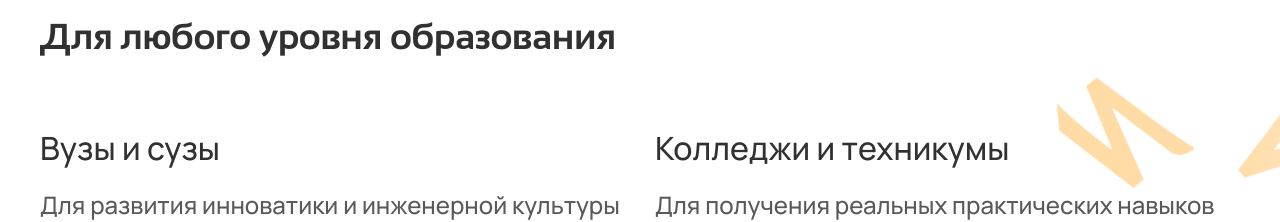
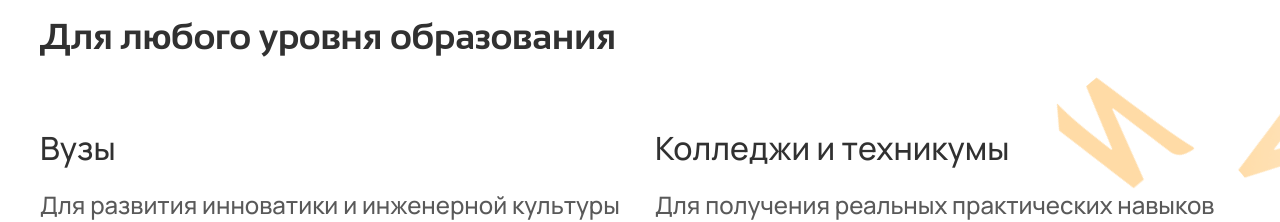
Before and after one commit to denisholmov/edu-cifra, a React (Vite) app: page / in a window 1280 px wide. Shown: the part 2000-2222 px from the top of the page. Built offline with nearby package versions, Linux system fonts and the light colour scheme.

Commit message:
Update index.tsx

```diff
--- a/src/components/pages-content/LevelEducation/index.tsx
+++ b/src/components/pages-content/LevelEducation/index.tsx
@@ -7,7 +7,7 @@ export const LevelEducation = () => {
         <h2 className={styles.title}>Для любого уровня образования</h2>
         <ul className={styles.list}>
             <li className={styles.item}>
-                <h3 className={styles.itemTitle}>Вузы и сузы</h3>
+                <h3 className={styles.itemTitle}>Вузы</h3>
                 <p className={styles.itemDescription}>Для развития инноватики и инженерной культуры по актуальным направлениям: робототехники и беспилотных систем</p>
             </li>
             <li className={styles.item}>
```
